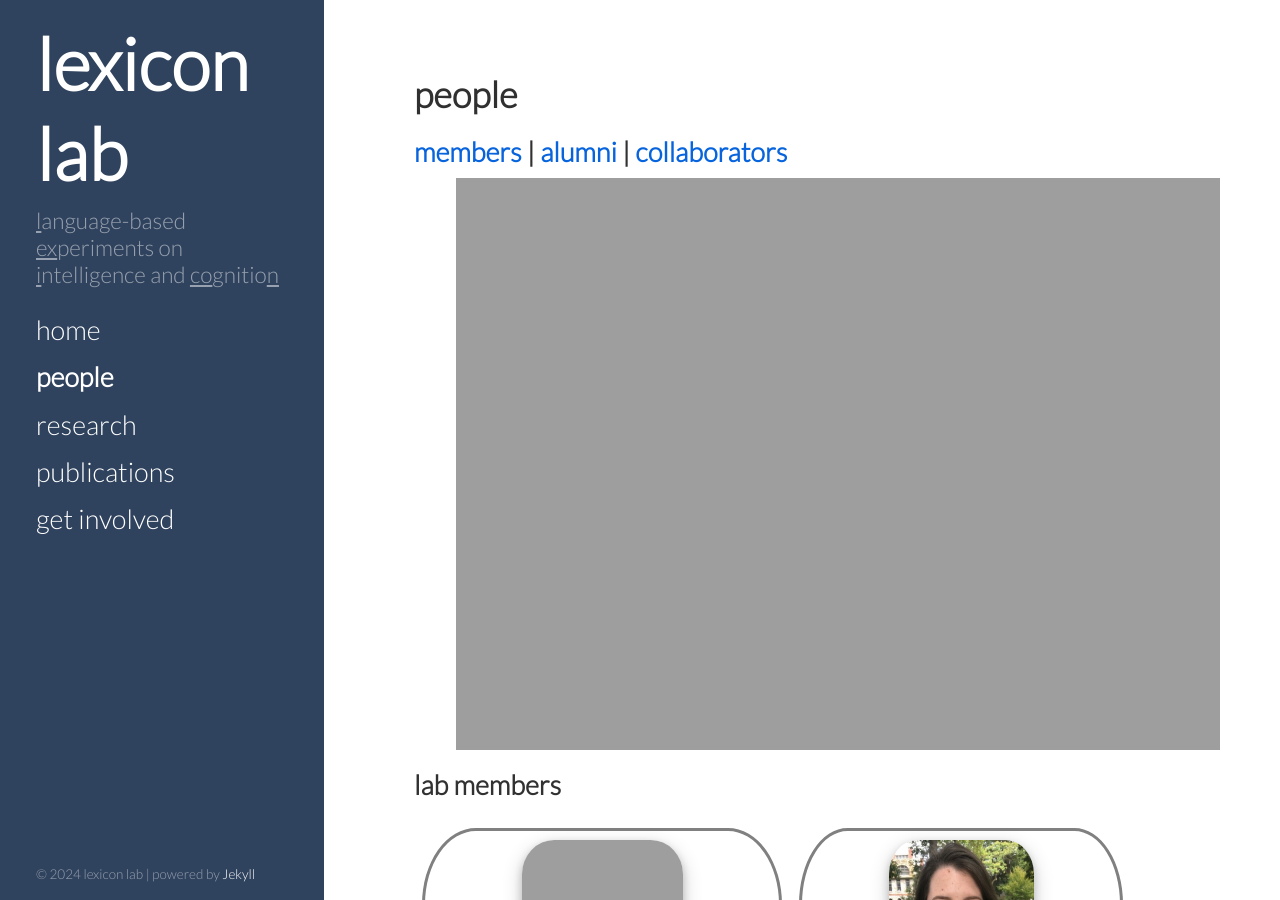
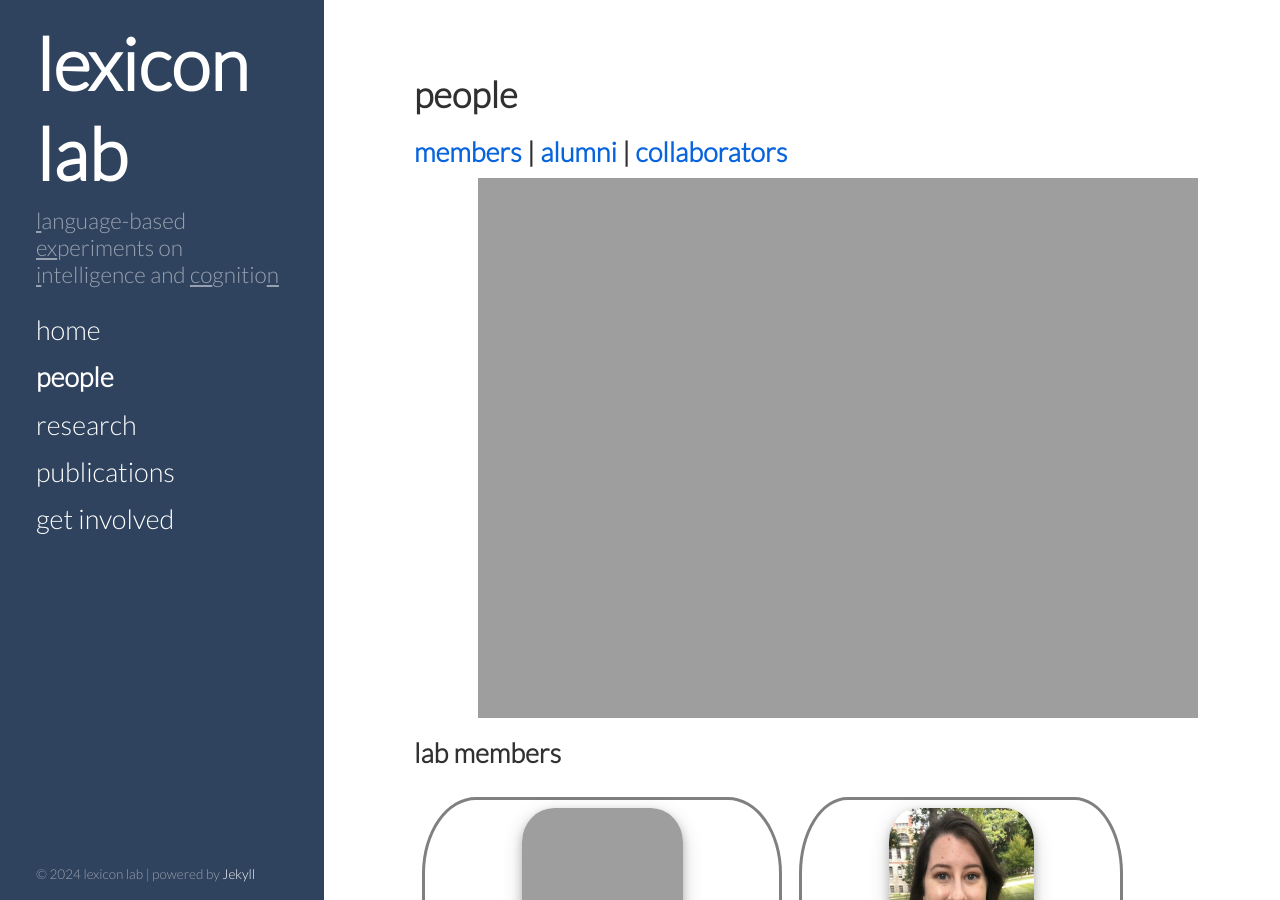
Before and after one commit to thelexiconlab/thelexiconlab.github.io, a Jekyll site: the page built from people.html, in a window 1280 px wide and 900 px high. Built offline with Jekyll 4.4.1, drawn with Linux system fonts in a browser that asks for light colours; Markdown is read by kramdown in place of the engine named in the settings.

Commit message:
resize again

```diff
--- a/public/css/hyde.css
+++ b/public/css/hyde.css
@@ -266,8 +266,8 @@ font-size: 120%;
   display: block;
   margin-left: auto;
   margin-right: auto;
-  width: 90%;
-  height: 90%;
+  width: 85%;
+  height: 85%;
 }
 
 .bioimage2{
```
